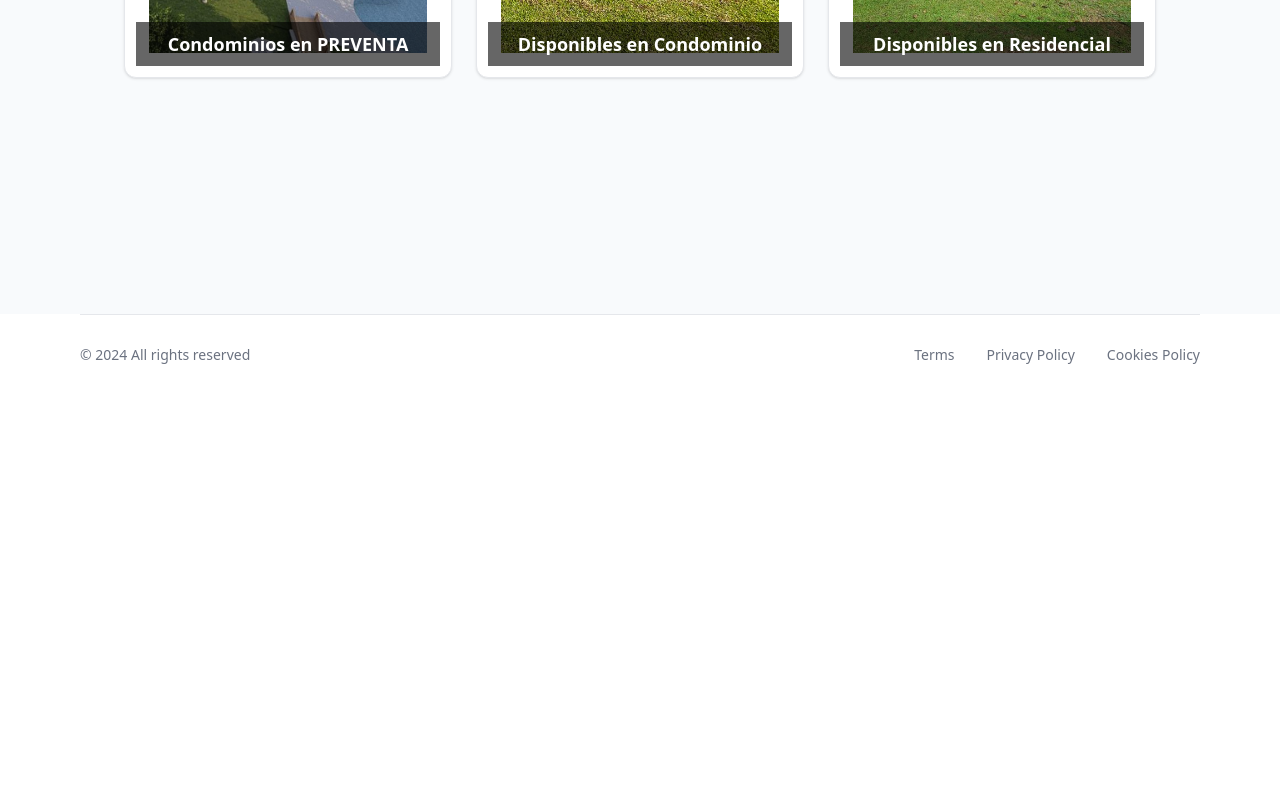
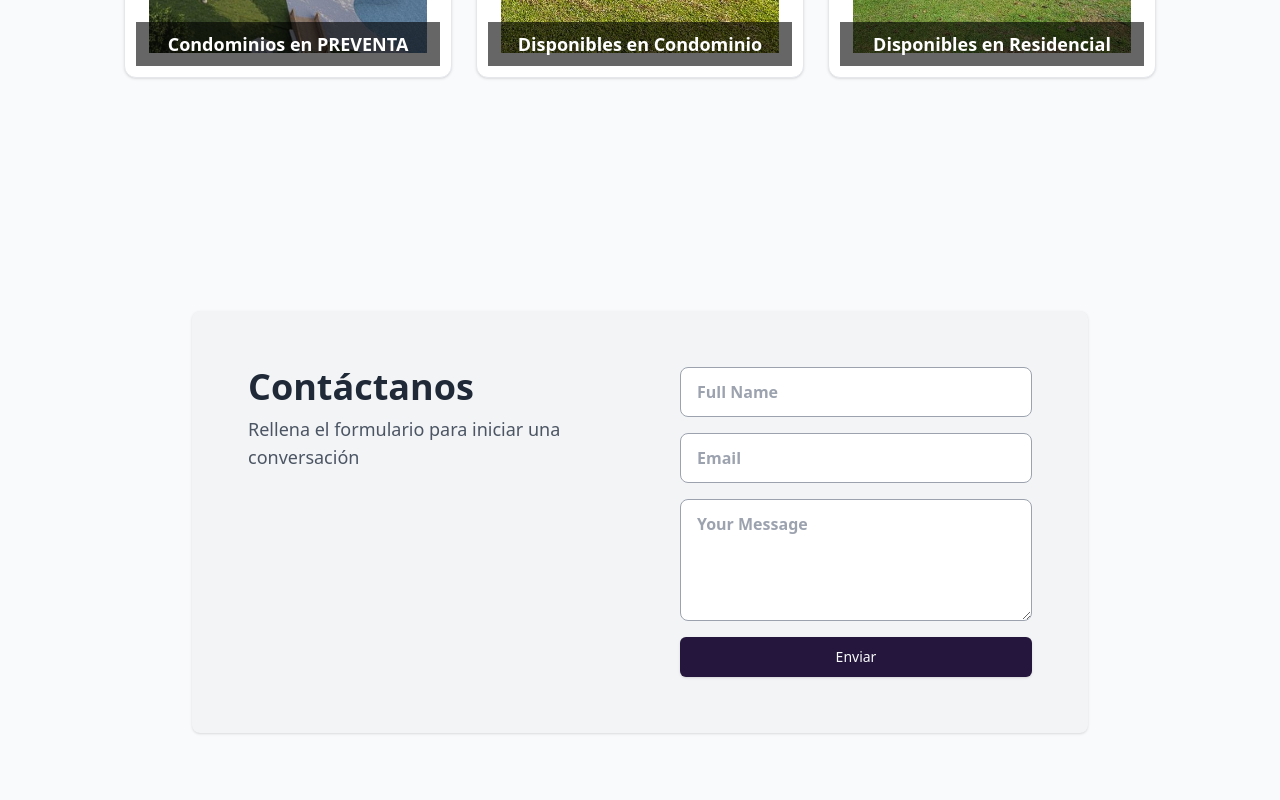
Before and after one commit to Luiscr1104/inviertecr, a Next.js app: page /home in a window 1280 px wide. Shown: the part 2200-3000 px from the top of the page. Before the commit the page ends 2595 px from the top, so only its background shows below. Built offline with nearby package versions, Linux system fonts and the light colour scheme.

Commit message:
Agrego el ContactFormd

```diff
--- a/src/app/builds/page.tsx
+++ b/src/app/builds/page.tsx
@@ -1,3 +1,9 @@
+import type { Metadata } from 'next'
+
+export const metadata: Metadata = {
+  title: 'InvierteCR - Construcciones',
+  description: 'Explora oportunidades de inversión en terrenos y propiedades en La Fortuna. Con InvierteCR, invierte seguro en el mejor mercado inmobiliario.',
+};
 
 export default function BuildsPage() {
   return (
--- a/src/app/home/page.tsx
+++ b/src/app/home/page.tsx
@@ -3,6 +3,13 @@ import { Check, Star } from "lucide-react";
 import Image from "next/image";
 import MainCarousel from "@/components/MainCarousel";
 import { PropertiesCarousel } from "@/components/PropertiesCarousel";
+import type { Metadata } from 'next'
+import ContactForm from "@/components/ContactForm";
+
+export const metadata: Metadata = {
+  title: 'InvierteCR - Descubre tu Terreno Ideal en La Fortuna',
+  description: 'Explora oportunidades de inversión en terrenos y propiedades en La Fortuna. Con InvierteCR, invierte seguro en el mejor mercado inmobiliario.',
+};
 
 export default function HomePage() {
   return (
@@ -202,9 +209,9 @@ export default function HomePage() {
 
       <section>
         <MaxWidthWrapper
-          className="pb-24 pt-10 lg:grid
-          lg:grid-cols-1 sm:pb-28 lg:gap-x-8
-          lg:pt-15 xl:pt-10 lg:pb-48"
+          className=" pt-10 lg:grid
+          lg:grid-cols-1 lg:gap-x-8
+          lg:pt-15 xl:pt-10"
         >
           <div className="flex flex-col items-center gap-4 sm:gap-6 my-10">
             <h2 className="order-1 mt-2 tracking-tight text-center text-balance !leading-tight font-bold text-5xl md:text-6xl text-gray-900">
@@ -217,6 +224,12 @@ export default function HomePage() {
           </div>
         </MaxWidthWrapper>
       </section>
+
+      <section>
+        <MaxWidthWrapper>
+            <ContactForm />
+        </MaxWidthWrapper>
+      </section>
     </div>
   );
 }
--- a/src/app/store/page.tsx
+++ b/src/app/store/page.tsx
@@ -1,6 +1,11 @@
 
 import EcwidStore from '@/app/store/EcwidStore';
+import type { Metadata } from 'next'
 
+export const metadata: Metadata = {
+  title: 'InvierteCR - Tienda',
+  description: 'Descubre y compra los mejores terrenos disponibles en La Fortuna a través de nuestra tienda. Encuentra tu terreno ideal con facilidad y seguridad.',
+};
 
 export default function StorePage() {
   return (
--- /dev/null
+++ b/src/components/ContactForm.tsx
@@ -0,0 +1,87 @@
+'use client'
+import Link from 'next/link';
+import React, { useState, ChangeEvent, FormEvent } from 'react';
+import { buttonVariants } from './ui/button';
+
+function ContactForm() {
+    const [formData, setFormData] = useState({
+        name: '',
+        email: '',
+        message: '',
+    });
+
+    // Manejo del cambio en los inputs
+    const handleChange = (event: ChangeEvent<HTMLInputElement | HTMLTextAreaElement>) => {
+        const { name, value } = event.target;
+        setFormData({ ...formData, [name]: value });
+    };
+
+    // Manejo del envío del formulario
+    const handleSubmit = (event: FormEvent) => {
+        event.preventDefault();
+        console.log('Form Data:', formData);
+        setFormData({
+            name: '',
+            email: '',
+            message: '',
+        });
+    };
+
+    return (
+        <div className="flex items-center justify-center min-h-screen">
+            <div className="w-full max-w-4xl mx-auto bg-gray-100 dark:bg-gray-800 p-8 rounded-lg shadow">
+                <div className="grid md:grid-cols-2 gap-8">
+                    <div className="md:p-6">
+                        <h1 className="text-4xl font-bold text-gray-800 dark:text-white">Contáctanos</h1>
+                        <p className="mt-2 text-lg text-gray-600 dark:text-gray-400">Rellena el formulario para iniciar una conversación</p>
+                    </div>
+                    <form onSubmit={handleSubmit} className="flex flex-col p-6 space-y-4">
+                        <input
+                            type="text"
+                            name="name"
+                            id="name"
+                            placeholder="Full Name"
+                            value={formData.name}
+                            onChange={handleChange}
+                            className="py-3 px-4 rounded-lg bg-white dark:bg-gray-800 border border-gray-400 dark:border-gray-700 text-gray-800 font-semibold focus:border-indigo-500 focus:outline-none"
+                            required
+                        />
+                        <input
+                            type="email"
+                            name="email"
+                            id="email"
+                            placeholder="Email"
+                            value={formData.email}
+                            onChange={handleChange}
+                            className="py-3 px-4 rounded-lg bg-white dark:bg-gray-800 border border-gray-400 dark:border-gray-700 text-gray-800 font-semibold focus:border-indigo-500 focus:outline-none"
+                            required
+                        />
+                        <textarea
+                            name="message"
+                            id="message"
+                            placeholder="Your Message"
+                            value={formData.message}
+                            onChange={handleChange}
+                            rows={4}
+                            className="py-3 px-4 rounded-lg bg-white dark:bg-gray-800 border border-gray-400 dark:border-gray-700 text-gray-800 font-semibold focus:border-indigo-500 focus:outline-none"
+                            required
+                        ></textarea>
+                        <div>
+                            <Link
+                                href="/"
+                                className={buttonVariants({
+                                    size: "lg",
+                                    className: "sm:flex items-center gap-1",
+                                })}
+                            >
+                                Enviar
+                            </Link>
+                        </div>
+                    </form>
+                </div>
+            </div>
+        </div>
+    );
+}
+
+export default ContactForm;
```
